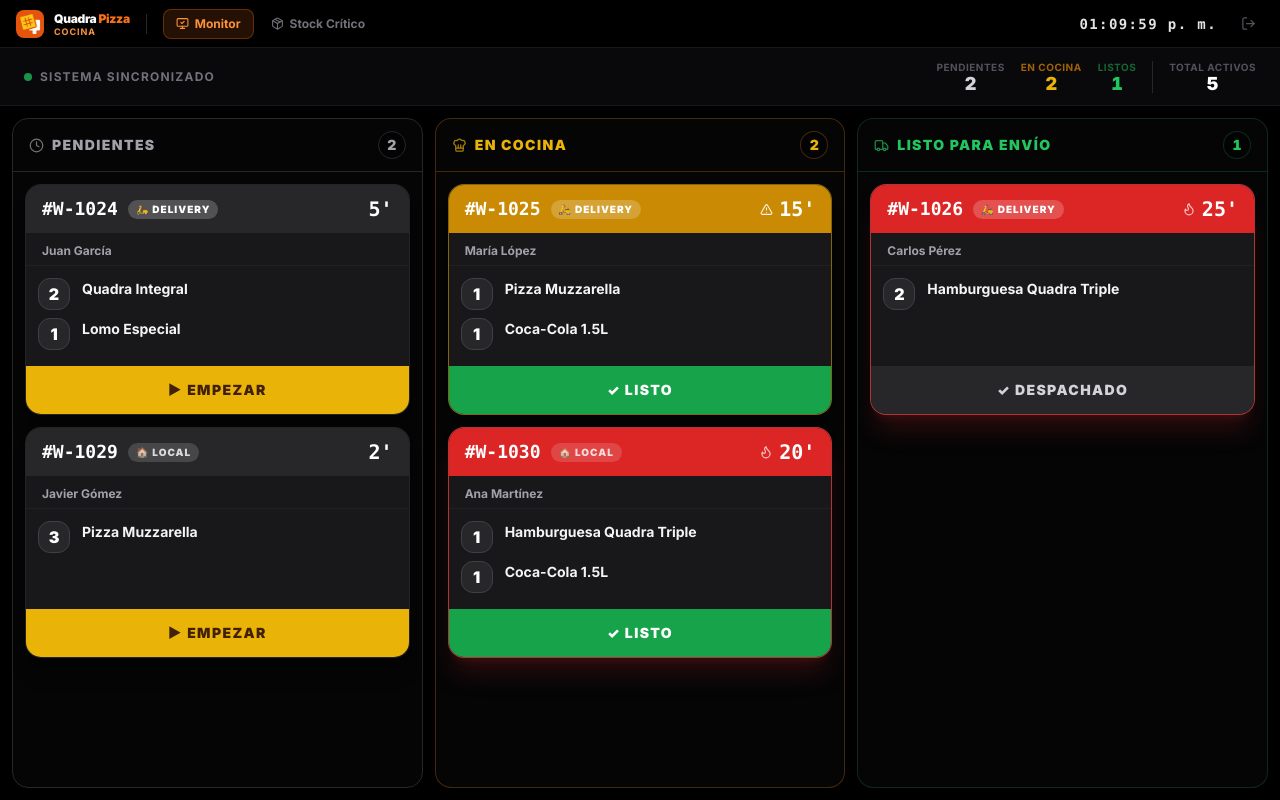
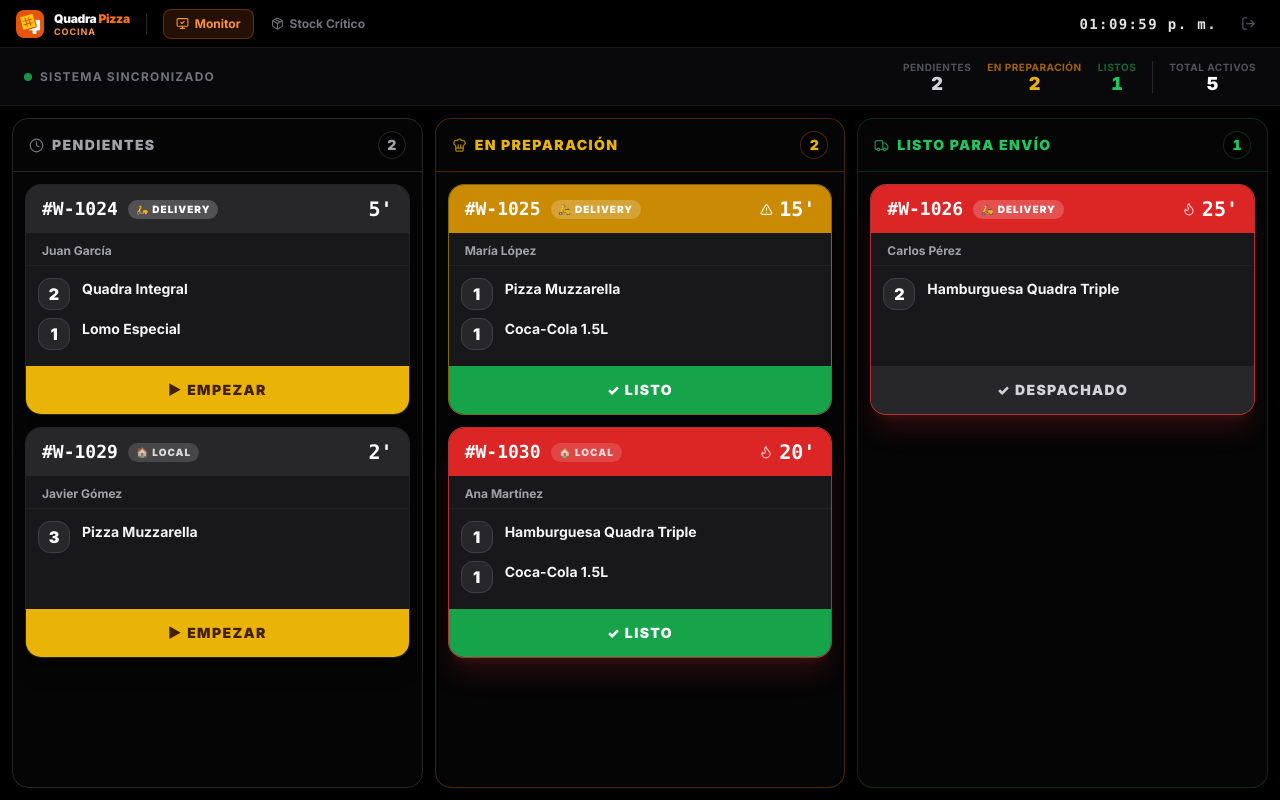
Before and after one commit to quadrapizzas-ui/quadrapizza, a Next.js app: page /cocina/monitor-pedidos in a window 1280 px wide. Built offline with nearby package versions, Linux system fonts and the light colour scheme; sample sign-in values are in the browser's storage.

Commit message:
chore: cambiar 'En Cocina' a 'En Preparacion' en monitor y viajes

```diff
--- a/src/app/cocina/monitor-pedidos/page.tsx
+++ b/src/app/cocina/monitor-pedidos/page.tsx
@@ -122,7 +122,7 @@ export default function CocinaMonitorPage() {
             <p className="font-black text-lg text-zinc-300 tabular-nums leading-none">{pendientes.length}</p>
           </div>
           <div className="text-center">
-            <p className="text-[10px] font-bold text-yellow-700 uppercase tracking-wider">En Cocina</p>
+            <p className="text-[10px] font-bold text-yellow-700 uppercase tracking-wider">En Preparación</p>
             <p className="font-black text-lg text-yellow-500 tabular-nums leading-none">{enCocina.length}</p>
           </div>
           <div className="text-center">
@@ -151,8 +151,8 @@ export default function CocinaMonitorPage() {
           ))}
         </KdsColumn>
 
-        {/* Col 2 — En Cocina */}
-        <KdsColumn title="En Cocina" icon={ChefHat} count={enCocina.length} accent="border-yellow-900/60 text-yellow-500">
+        {/* Col 2 — En Preparación */}
+        <KdsColumn title="En Preparación" icon={ChefHat} count={enCocina.length} accent="border-yellow-900/60 text-yellow-500">
           {enCocina.map(o => (
             <KdsCard key={o.id} order={o}
               onAdvance={() => mockOrdersStore.updateOrderStatus(o.id, "listo")}
--- a/src/app/delivery/mis-viajes/page.tsx
+++ b/src/app/delivery/mis-viajes/page.tsx
@@ -188,7 +188,7 @@ export default function MisViajesPage() {
             </div>
             <div>
               <h2 className="font-black text-xl text-zinc-400">Sin rutas activas</h2>
-              <p className="text-zinc-600 text-sm mt-1">Los pedidos listos en cocina aparecerán aquí</p>
+              <p className="text-zinc-600 text-sm mt-1">Los pedidos listos en preparación aparecerán aquí</p>
             </div>
             <div className="flex items-center gap-2 mt-2">
               <span className="w-2 h-2 bg-emerald-500 rounded-full animate-pulse" />
```
